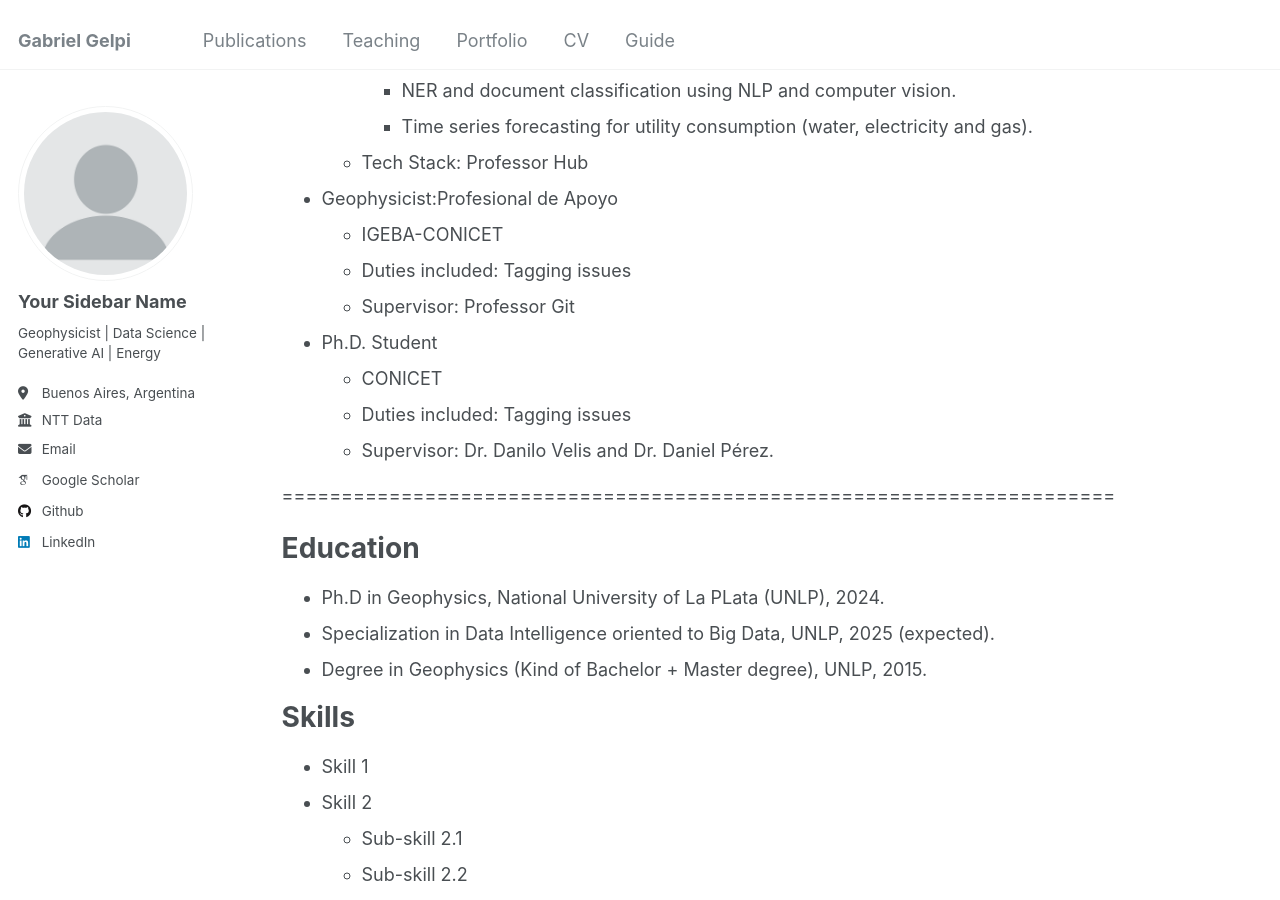
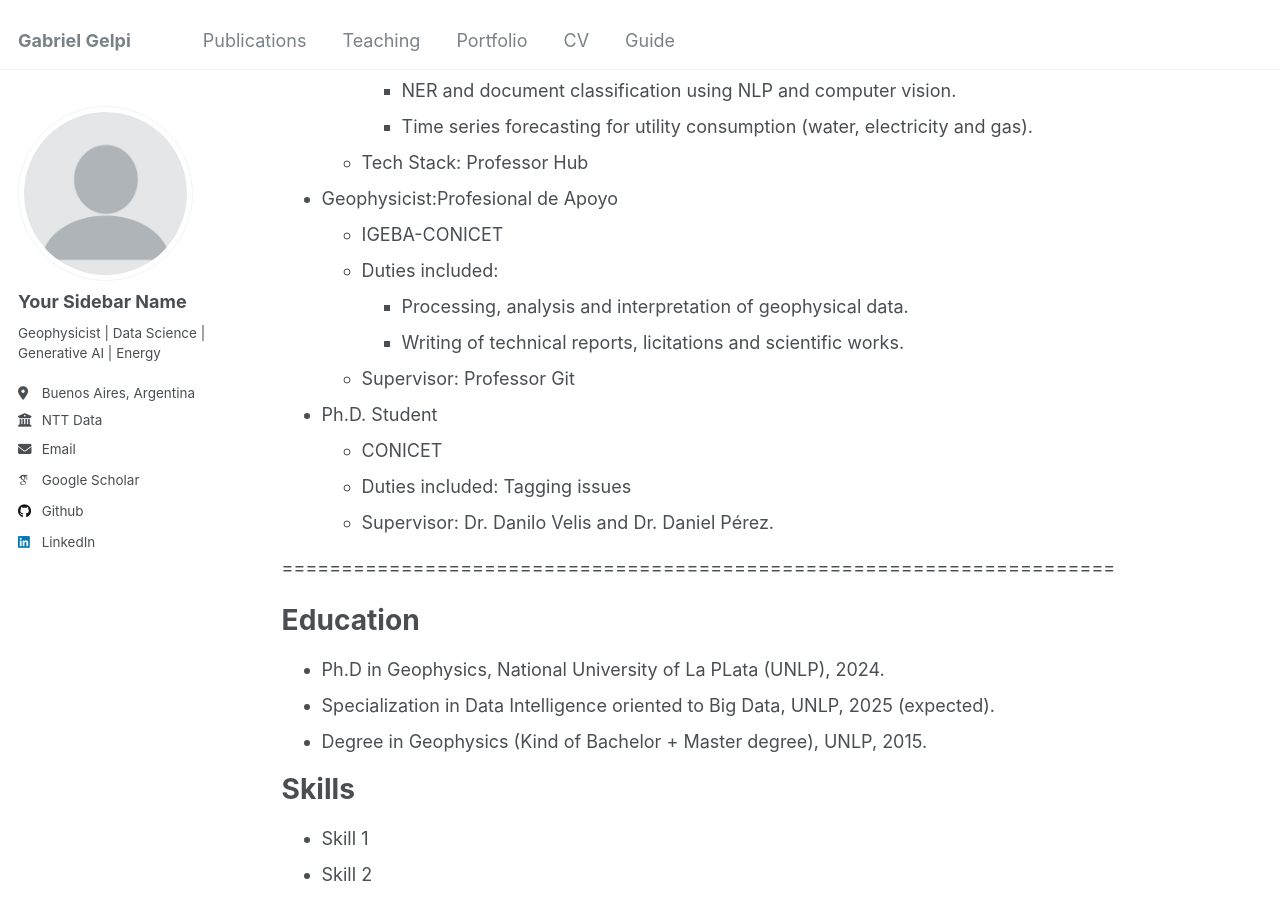
Before and after one commit to Geofgabriel/GeofTech, a Jekyll site: the page built from _pages/cv.md, in a window 1280 px wide and 900 px high, scrolled down 717 px. Built offline with Jekyll 4.4.1, drawn with Linux system fonts in a browser that asks for light colours; some web fonts are replaced.

Commit message:
modifico cv y config

```diff
--- a/_config.yml
+++ b/_config.yml
@@ -12,9 +12,9 @@ title                    : "Gabriel Gelpi"
 title_separator          : "-"
 name                     : &name "Gabriel"
 description              : &description "personal description"
-url                      : https://Geofgabriel.github.io # the base hostname & protocol for your site e.g. "https://[your GitHub username].github.io"
+url                      : https://GeofTech.github.io # the base hostname & protocol for your site e.g. "https://[your GitHub username].github.io"
 baseurl                  : "" # the subpath of your site, e.g. "/blog"
-repository               : "academicpages/academicpages.github.io"
+repository               : "Geofgabriel/GeofTech.github.io"
 
 # Site Author - The following control what appear as part of the author content on the side bar.
 #               If a field is blank the icon and link will not appear, otherwise it will be shown.
--- a/_pages/cv.md
+++ b/_pages/cv.md
@@ -35,7 +35,9 @@ Experience
 
 * Geophysicist:Profesional de Apoyo
   * IGEBA-CONICET
-  * Duties included: Tagging issues
+  * Duties included:
+    - Processing, analysis and interpretation of geophysical data.
+    - Writing of technical reports, licitations and scientific works.
   * Supervisor: Professor Git
 
 * Ph.D. Student
```
